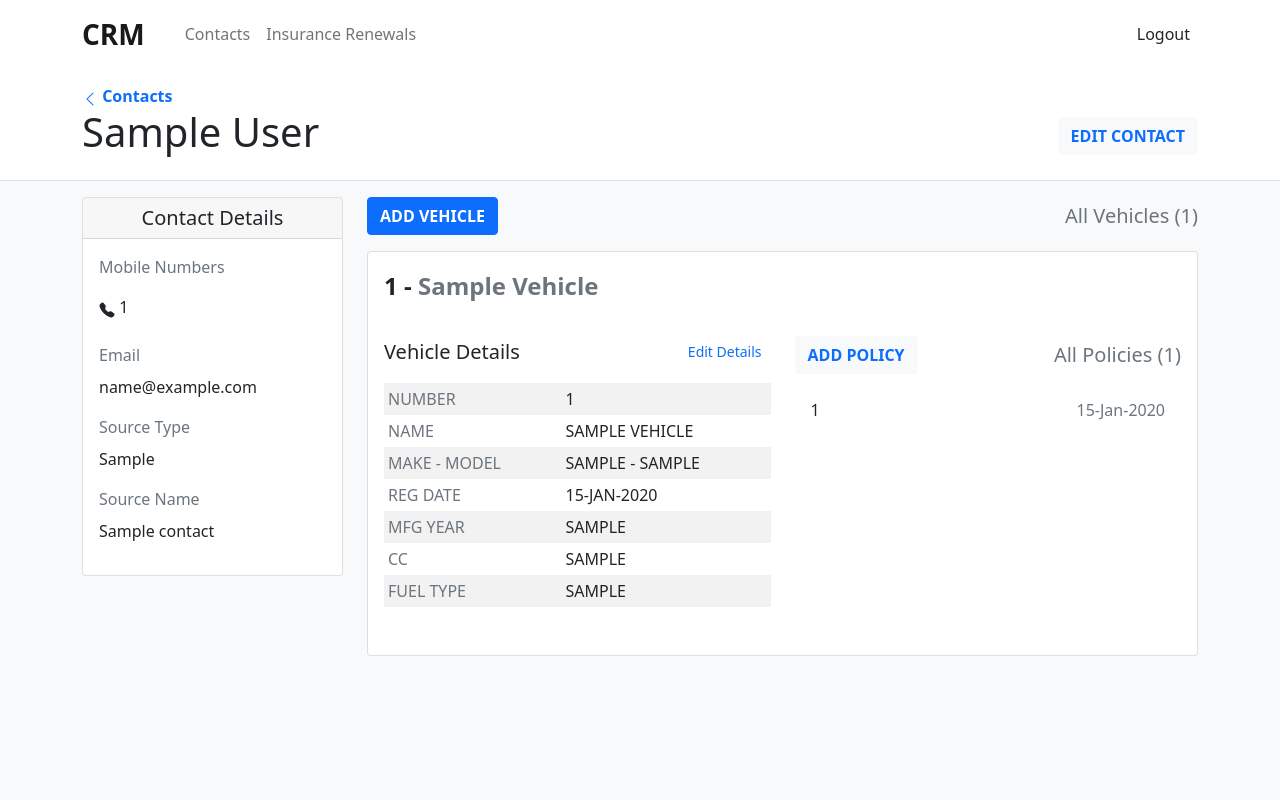
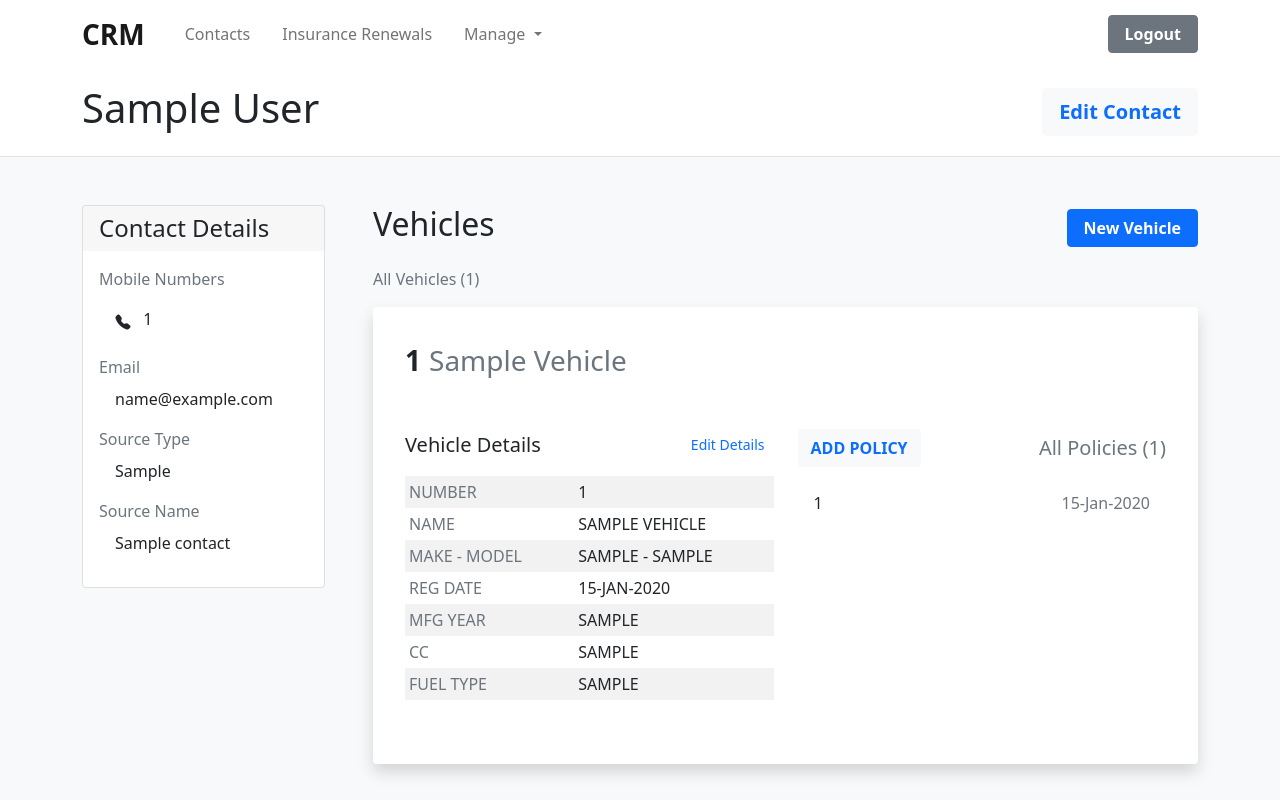
Before and after one commit to growupanand/freelancer_crm, a Flask app: template freelancer/templates/crm/view_contact.html in a window 1280 px wide. Run offline with Flask 2, Linux system fonts and the light colour scheme; the template is opened without the code that fills it: most values are stand-ins (such as "Sample title", 1, 10 or a date in 2020); some libraries are stand-ins or nearby versions; some web fonts are replaced.

Commit message:
updated ui

```diff
--- a/freelancer/templates/crm/base.html
+++ b/freelancer/templates/crm/base.html
@@ -15,8 +15,8 @@
 </head>
 <body class="bg-light">
 <div class="toast-container position-fixed top-0 end-0 p-3" style="z-index: 7000" id="alert_container"></div>
-<nav class="navbar navbar-expand-md navbar-light bg-white">
-    <div class="container-xl">
+<nav class="navbar navbar-expand-lg navbar-light bg-white">
+    <div class="container">
         <a class="navbar-brand fw-bold fs-3" href="/">CRM</a>
         <div id="ajax_loading" class="fadeout_hide spinner-border text-primary spinner-border-sm mx-auto" role="status">
             <span class="visually-hidden">Loading...</span>
@@ -26,19 +26,30 @@
             <span class="navbar-toggler-icon"></span>
         </button>
         <div class="collapse navbar-collapse" id="navbarNav">
-            <ul class="navbar-nav">
+            <ul class="navbar-nav gap-lg-3 mb-3 mb-lg-0">
                 <li class="nav-item">
                     <a class="nav-link" href="/contacts">Contacts</a>
                 </li>
                 <li class="nav-item">
                     <a class="nav-link" href="/insurance_renewals">Insurance Renewals</a>
                 </li>
-            </ul>
-            <ul class="navbar-nav ms-auto">
-                <li class="nav-item">
-                    <a class="nav-link text-dark" href="/logout">Logout</a>
+                <li class="nav-item dropdown">
+                    <a href="#" class="nav-link dropdown-toggle" id="dropdown_manage_companies" role="button" data-bs-toggle="dropdown">
+                        Manage
+                    </a>
+                    <ul class="dropdown-menu bg-light">
+                        <li>
+                            <a class="dropdown-item" href="/manage_insurance_companies">Insurance Companies</a>
+                        </li>
+                        <li>
+                            <a class="dropdown-item" href="/manage_vehicle_companies">Vehicles Companies</a>
+                        </li>
+                    </ul>
                 </li>
             </ul>
+            <div class="d-grid ms-auto">
+                <a class="fw-bolder btn btn-secondary px-3" href="/logout">Logout</a>
+            </div>
         </div>
     </div>
 </nav>
--- a/freelancer/templates/crm/view_contact.html
+++ b/freelancer/templates/crm/view_contact.html
@@ -1,71 +1,69 @@
 {% extends 'crm/base.html' %}
 {% block body %}
-    <div class="bg-white sticky-top border-bottom mb-3 py-3">
+    <div class="bg-white sticky-lg-top border-bottom mb-5 py-3">
         <div class="container">
-            <a href="/contacts" class="fw-bold text-decoration-none text-primary">
-                <span class="bi bi-chevron-left"></span> Contacts
-            </a>
-            <div class="d-flex justify-content-between align-items-center">
-                <h1 class="text-capitalize ">{{ contact['full_name'] }}</h1>
-                <button class="btn bg-light fw-bold text-primary" data-bs-toggle="offcanvas"
+            <div class="d-flex flex-column gap-3 flex-lg-row justify-content-lg-between align-items-lg-center">
+                <h1 class="text-capitalize">{{ contact['full_name'] }}</h1>
+                <button class="btn btn-lg bg-light fw-bold px-3 text-primary" data-bs-toggle="offcanvas"
                         data-bs-target="#offcanvas_edit_contact">
-                    EDIT CONTACT
+                    Edit Contact
                 </button>
             </div>
         </div>
     </div>
 
-    <div class="container">
-        <div class="row">
-            <div class="col-lg-3 mb-3">
+    <div class="container mb-3">
+        <div class="row g-5">
+            <div class="col-lg-3 ">
                 <div class="card" id="contact_information">
-                    <h5 class="card-header text-center">
+                    <h4 class="card-header border-0 ">
                         Contact Details
-                    </h5>
+                    </h4>
                     <div class="card-body">
                         <div class="card-title text-muted">
                             Mobile Numbers
                         </div>
                         <div class="list-group list-group-flush mb-3">
                             {% for number in contact['mobile_numbers'] %}
-                                <div class="list-group-item ps-0">
-                                    <span class="bi bi-telephone-fill"></span> {{ number }}
+                                <div class="list-group-item border-0">
+                                    <span class="bi bi-telephone-fill me-2"></span> {{ number }}
                                 </div>
                             {% endfor %}
                         </div>
                         <div class="card-title text-muted">
                             Email
                         </div>
-                        <p>{{ 'None' if contact['email'] == '' else contact['email'] }}</p>
+                        <p class="ps-3">{{ 'None' if contact['email'] == '' else contact['email'] }}</p>
                         <div class="card-title text-muted">Source Type</div>
-                        <p>{{ contact['source_type'] }}</p>
+                        <p class="ps-3">{{ 'None' if contact['source_type'] == '' else contact['source_type'] }}</p>
                         <div class="card-title text-muted">Source Name</div>
-                        <p>{{ contact['source_name'] }}</p>
+                        <p class="ps-3">{{ 'None' if contact['source_name'] == '' else contact['source_name'] }}</p>
                     </div>
                 </div>
             </div>
-            <div class="col-lg-9 mb-3">
-                <div class="mb-3 d-flex justify-content-between align-items-center">
-                    <button class="btn btn-primary fw-bold" data-bs-toggle="modal" data-bs-target="#modal_add_vehicle">
-                        ADD VEHICLE
+            <div class="col-lg-9">
+                <div class="mb-3 d-flex flex-column gap-3 flex-lg-row justify-content-lg-between align-items-lg-center">
+                    <h2>Vehicles</h2>
+                    <button class="btn px-3 btn-primary fw-bolder" data-bs-toggle="modal"
+                            data-bs-target="#modal_add_vehicle">
+                        New Vehicle
                     </button>
-                    <span class="fs-5 text-muted">
+                </div>
+                <p class="fs-6 text-muted">
                     All Vehicles
                     (<span id="vehicles_count">{{ vehicles|length }}</span>)
-                    </span>
-                </div>
-                <div class="mb-3" id="vehicle_card_list">
+                </p>
+                <div class="row row-cols-1 g-3 g-lg-5" id="vehicle_card_list">
                     {% for vehicle in vehicles %}
-                        <div data-vehicle_id="{{ vehicle['_id'] }}" class="card mb-3 ">
-                            <div class="card-body ">
-                                <div class="mb-3 bg-white">
-                                    <div class="card-title fs-4 fw-bold">
+                        <div class="col">
+                            <div data-vehicle_id="{{ vehicle['_id'] }}" class="card shadow border-0 p-3">
+                                <div class="card-body">
+                                    <div class="mb-5 fs-3 d-flex flex-column gap-2 flex-lg-row justify-content-start">
                                         <span data-field="registration_number"
-                                          class="mb-3 d-grid d-lg-inline-block text-uppercase">{{ vehicle['registration_number'] }}</span>
-                                        <span class="d-none d-lg-inline-block">-</span>
+                                            class="m-0 text-uppercase fw-bolder">{{ vehicle['registration_number'] }}</span>
                                         <span data-field="registration_name"
-                                              class="mb-3 d-grid d-lg-inline-block text-capitalize text-muted">{{ vehicle['registration_name'] }}</span>
-                                    </div>
+                                              class="text-capitalize text-muted">{{ vehicle['registration_name'] }}</span>
+
                                     </div>
                                     <div class="row">
                                         <div class="col-lg-6 mb-3">
@@ -140,6 +138,7 @@
                                                               class="text-muted d-inline-block">{{ policy['expiry_date'].strftime('%d-%b-%Y') }}</span>
                                                     </button>
                                                 {% endfor %}
+                                            </div>
                                         </div>
                                     </div>
                                 </div>
```
Also changed, not shown: freelancer/templates/crm/contacts.html (+11 -13 lines), freelancer/templates/crm/home.html (+0 -22 lines). Lines whose indentation alone changed are shown as unchanged.
